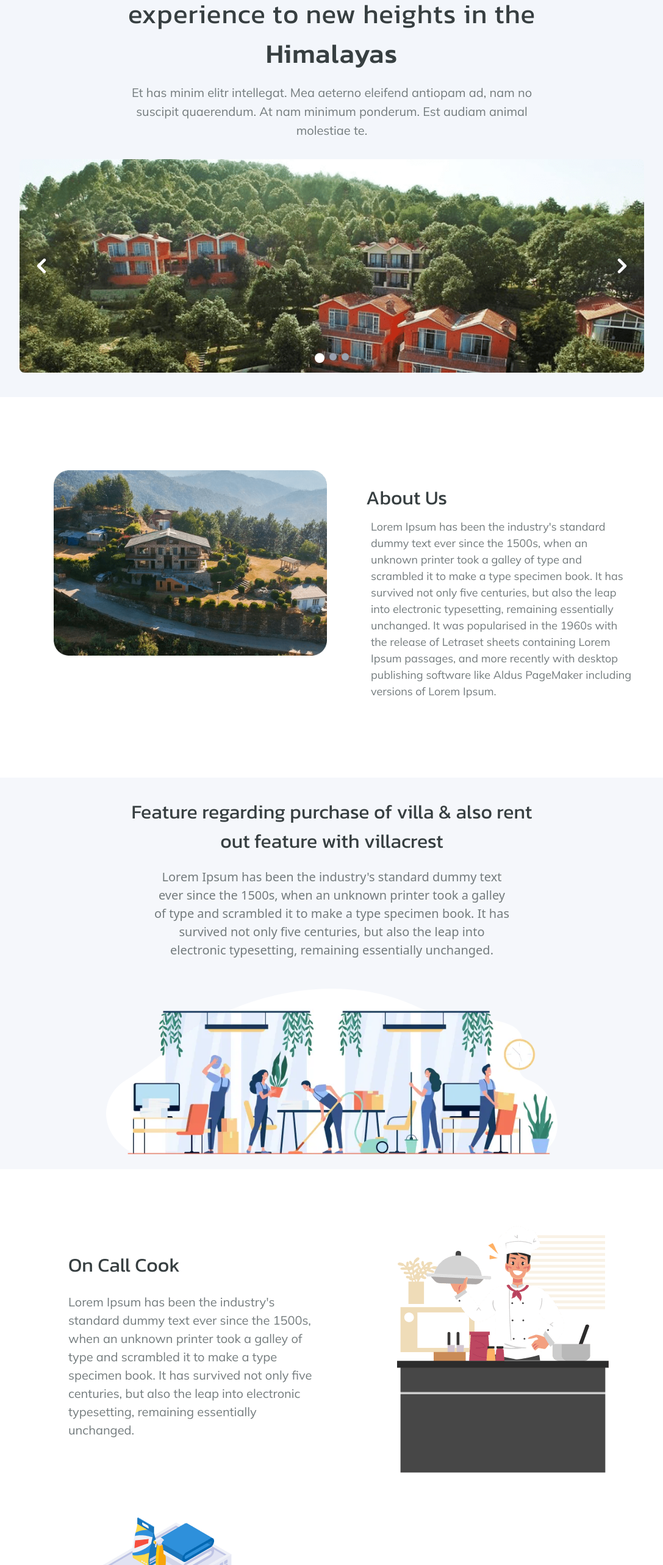
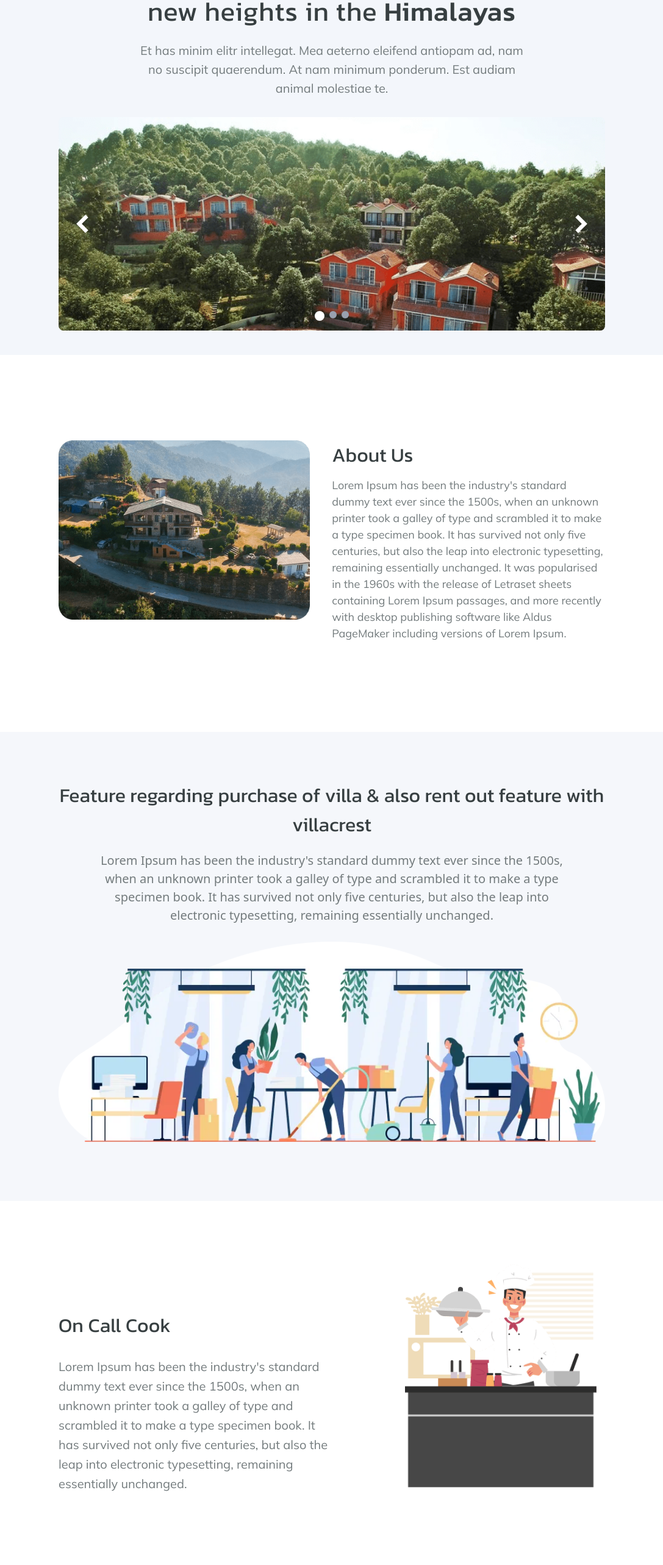
Before and after one commit to Anurag-aeroqube/Assignment-4, a React (Vite) app: page /home in a window 1280 px wide. Shown: the part 220-2786 px from the top of the page at 61% size, without its empty margins (96-1183 px from the left). Built offline with nearby package versions, Linux system fonts and the light colour scheme.

Commit message:
Added responsiveness in Home

```diff
--- a/src/Components/Carousel.tsx
+++ b/src/Components/Carousel.tsx
@@ -47,19 +47,19 @@ const Carousel = () => {
 
             {/* Navigation Buttons */}
             <button
-                className="absolute top-1/2 left-4 transform -translate-y-1/2 z-30 p-2  hover:bg-gray-800/80 transition-all"
+                className="absolute top-1/2 left-4 transform -translate-y-1/2 z-30 p-2  hover:bg-gray-800/30 transition-all"
                 onClick={prevSlide}
             >
-                <svg className="w-6 h-6 text-white" viewBox="0 0 6 10" fill="none" xmlns="http://www.w3.org/2000/svg">
-                    <path stroke="currentColor" strokeWidth="2" strokeLinecap="round" strokeLinejoin="round" d="M5 1L1 5l4 4"/>
+                <svg className="w-8 h-8 text-white" viewBox="0 0 6 10" fill="none" xmlns="http://www.w3.org/2000/svg">
+                    <path stroke="currentColor" strokeWidth="2"   d="M5 1L1 5l4 4"/>
                 </svg>
             </button>
             <button
-                className="absolute top-1/2 right-4 transform -translate-y-1/2 z-30 p-2  hover:bg-gray-800/80  transition-all"
+                className="absolute top-1/2 right-4 transform -translate-y-1/2 z-30 p-2  hover:bg-gray-800/30  transition-all"
                 onClick={nextSlide}
             >
-                <svg className="w-6 h-6 text-white" viewBox="0 0 6 10" fill="none" xmlns="http://www.w3.org/2000/svg">
-                    <path stroke="currentColor" strokeWidth="2" strokeLinecap="round" strokeLinejoin="round" d="M1 9l4-4-4-4"/>
+                <svg className="w-8 h-8 text-white" viewBox="0 0 6 10" fill="none" xmlns="http://www.w3.org/2000/svg">
+                    <path stroke="currentColor" strokeWidth="2"  d="M1 9l4-4-4-4"/>
                 </svg>
             </button>
         </div>
--- a/src/Components/Home.tsx
+++ b/src/Components/Home.tsx
@@ -12,20 +12,33 @@ import maintenance from '../assets/maintenance.png'
 import Carousel from './Carousel';
 const Home = () => {
   return (
-    <div className='py-1'>
+    <div className=''>
+
+      {/* <section className='bg-[#3c64b1]/6 w-full'>
+        <header className='w-[70%] mx-auto'>
+          <div className='w-[81%] mx-auto auto pt-16'>
+            <h1 className='font-kanit text-[44px] text-center leading-[65px] text-[#373f41] tracking-[1px]'>Take your <span className='font-medium'> real estate</span> experience to new heights in the <span className='font-medium'>Himalayas</span> </h1>
+            <p className='font-mulish text-[#737b7d] text-center text-[22px]leading-[30px] tracking-[0.3px] py-3 w-[80%] mx-auto'>Et has minim elitr intellegat. Mea aeterno eleifend antiopam ad, nam no suscipit quaerendum. At nam minimum ponderum. Est audiam animal molestiae te.</p>
+
+          </div>
+          <div>
+            <Carousel/>
+
+          </div>
+        </header>
+      </section> */}
+
+
       <div className="w-full  bg-[#3c64b1]/6">
-        <div className="sm:px-5 py-5  px-1 lg:px-30 lg:pt-20 pb-10">
-          <div className='px-3 sm:px-10'>
-            <h1 className="font-kanit text-center lg:px-36 text-xl sm:text-2xl sm:space-x-2 text-[#373f41] md:px-16 md:text-3xl lg:text-[44px]   lg:leading-[65px] md:leading-[52px] lg:tracking-[1px] ">
+        <div className=" py-4   xl:w-[70%]  md:w-[80%] w-[90%] mx-auto lg:pt-20 pb-10">
+          <div className='w-[90%] mx-auto'>
+            <h1 className="font-kanit text-center text-xl sm:text-2xl  text-[#373f41]  md:text-3xl lg:text-[44px]   lg:leading-[65px] md:leading-[52px] lg:tracking-[1px] ">
               Take your <span className="font-medium">real estate</span> experience to new heights in the <span className="font-medium">Himalayas</span>
             </h1>
-            <p className="text-center text-base sm:text-lg lg:px-36 font-mulish lg:text-[20px] md:px-28 px-6  text-[#737b7d] mt-4">
+            <p className="text-center text-base sm:text-lg  font-mulish lg:text-[20px] md:text-[18px] w-[80%] mx-auto text-[#737b7d] mt-4">
               Et has minim elitr intellegat. Mea aeterno eleifend antiopam ad, nam no suscipit quaerendum. At nam minimum ponderum. Est audiam animal molestiae te.
             </p>
-
           </div>
-
-
           <div className="mt-8 ">
             <Carousel />
           </div>
@@ -35,48 +48,51 @@ const Home = () => {
 
       {/* about us section */}
 
-      <section id="about" className="lg:p-10  text-center">
-        <div className="max-w-7xl mx-auto flex flex-col lg:pl-20 md:flex-row items-start sm:w-full  mt-20 md:pl-8">
-          <img src={about} className="w-full sm:w-[80%] md:w-1/2 mx-auto   lg:pl-16 lg:pr-12 object-fill md:pl-3 rounded-lg " alt="About Villa" />
-          <div className="md:w-2/3  md:pb-10 w-fit mx-auto   lg:pr-24 sm:text-left sm:w-[80%] md:px-4 px-2 pt-4 sm:py-5 ">
-            <h3 className=" text-2xl lg:text-[32px] text-[#373f41] font-kanit mb-3 md:text-left text-center  mt-1">About Us</h3>
-            <p className="text-[#737b7d] font-mulish text-base md:text-[16px] px-2 lg:text-[18px] md:leading-[1.5]">
+      <section id="about" className="mt-10">
+        <article className='w-full sm:py-8 lg:py-25'>
+          <div className="xl:w-[70%]  md:w-[80%] w-[90%]   mx-auto flex lg:flex-row flex-col-reverse  justify-between md:gap-x-9">
+            <img src={about} className="  rounded-lg lg:w-[46%] mt-10 mb-9 lg:mt-0" alt="About Villa" />
+            <div className="lg:w-[54%]">
+              <h3 className=" text-[32px] text-[#373f41] font-kanit  lg:text-left text-center">About Us</h3>
+              <p className="text-[#737b7d] font-mulish   text-[18px] leading-[1.5] mt-3  ">
                 Lorem Ipsum has been the industry's standard dummy text ever since the 1500s, when an unknown printer took a galley of type and scrambled it to make a type specimen book. It has survived not only five centuries, but also the leap into electronic typesetting, remaining essentially unchanged. It was popularised in the 1960s with the release of Letraset sheets containing Lorem Ipsum passages, and more recently with desktop publishing software like Aldus PageMaker including versions of Lorem Ipsum.
               </p>
             </div>
-
           </div>
+        </article>
       </section>
 
 
       {/* about us ke bd */}
       <section className='lg:py-12'>
-        <div className='bg-[#3c64b1]/5 items-center w-full lg:px-35 h-full'>
-          <div className='sm:flex flex-col justify-center py-6 lg:p-8' >
-            <h1 className='text-xl md:text-[32px] font-kanit text-[#373f41] lg:px-30 px-2 leading-[1.5] text-center'>Feature regarding purchase of villa & also rent out feature with villacrest</h1>
-            <p className='md:text-[20px] sm:text-base text-[#737b7d]  lg:px-44 md:px-20 mt-5  px-2  text-center'>Lorem Ipsum has been the industry's standard dummy text ever since the 1500s, when an unknown printer took a galley of type and scrambled it to make a type specimen book. It has survived not only five centuries, but also the leap into electronic typesetting, remaining essentially unchanged.</p>
+        <article className='bg-[#3c64b1]/5 w-full '>
+          <div className='xl:w-[70%]  md:w-[80%] w-[90%]  mx-auto md:py-20 py-10'>
+            <div className='sm:flex flex-col justify-center ' >
+              <h1 className=' text-[32px] font-kanit text-[#373f41] md:leading-[1.5] leading-[1.3] text-center'>Feature regarding purchase of villa & also rent out feature with villacrest</h1>
+              <p className='text-[20px]  text-[#737b7d]  mt-5 lg:w-[88%] mx-auto  w-[94%]  text-center'>Lorem Ipsum has been the industry's standard dummy text ever since the 1500s, when an unknown printer took a galley of type and scrambled it to make a type specimen book. It has survived not only five centuries, but also the leap into electronic typesetting, remaining essentially unchanged.</p>
             </div>
-          <div className=' mt-4 pb-6'>
-            <img src={section3} className=' md:w-[74%] w-full mx-auto '></img>
+            <div className=' mt-7 pb-4'>
+              <img src={section3} className=' w-full mx-auto '></img>
             </div>
-
           </div>
+        </article>
       </section>
 
 
       {/* on call cook */}
-      <section className='py-10' >
-        <div className="flex flex-col md:flex md:flex-row justify-between md:px-20 py-10 items-center md:h-[404px]   ">
-          <div className="md:w-1/2  lg:pl-32 md:text-left px-3 ">
-            <h3 className="  lg:text-[32px] text-[#373f41] mb-6 text-2xl md:text-left text-center font-kanit ">On Call Cook</h3>
-            <p className="text-[#737b7d] font-mulish lg:text-[20px]  ">
-              Lorem Ipsum has been the industry's standard dummy text ever since the 1500s, when an unknown printer took a galley of type and scrambled it to make a type specimen book. It has survived not only five centuries, but also the leap into electronic typesetting, remaining essentially unchanged.
-            </p>
+      <section className='lg:py-14 sm:py-10' >
+        <article className='w-full'>
+          <div className='lg:w-[70%] w-[80%] mx-auto flex lg:flex-row flex-col  md:justify-between'>
+            <header className='lg:w-[50%] py-20 space-y-8'>
+              <p className='text-[#373f41] font-kanit text-[32px] leading-[40px] lg:text-left text-center tracking-[0.1px]'>On Call Cook</p>
+              <p className='font-mulish text-[20px] text-[#737b7d] leading-[32px] tracking[0.3px] '>Lorem Ipsum has been the industry's standard dummy text ever since the 1500s, when an unknown printer took a galley of type and scrambled it to make a type specimen book. It has survived not only five centuries, but also the leap into electronic typesetting, remaining essentially unchanged.</p>
+            </header>
+            <figure className='lg:w-[50%] '>
+              <img src={cook} className=' w-[70%] mx-auto lg:ml-30'></img>
+            </figure>
+
           </div>
-          <div className=" md:w-1/2 md:px-12 px-2 md:mt-3 py-10">
-            <img src={cook} alt="On Call Cook" className=" md:w-fit  w-[65%] mx-auto" />
-          </div>
-        </div>
+        </article>
 
       </section>
 
@@ -85,103 +101,113 @@ const Home = () => {
       laundary services */}
 
 
-      <section className='py-10 ' >
-        <div className="flex flex-col md:flex md:flex-row justify-between lg:px-20 lg:py-10 items-center lg:h-[399px] px-3   ">
-          <div className=" md:w-1/2 lg:pl-36 md:px-12 ">
-            <img src={laundary} alt="On Call Cook" className=" md:w-fit w-[65%] mx-auto" />
-          </div>
-          <div className="md:w-1/2  lg:pr-20  md:pr-18 lg:pl-3 md:text-left mt-10 ">
-            <h3 className="  lg:text-[32px] text-[#373f41] mb-8 font-kanit md:text-left text-center text-2xl">Laundary Services</h3>
-            <p className="text-[#737b7d] font-mulish lg:text-[20px] tracking-[0.3px]  ">
-              Lorem Ipsum has been the industry's standard dummy text ever since the 1500s, when an unknown printer took a galley of type and scrambled it to make a type specimen book. It has survived not only five centuries, but also the leap into electronic typesetting, remaining essentially unchanged.
-            </p>
-          </div>
+<section className='lg:py-14 sm:py-10' >
+        <article className='w-full'>
+
+          <div className='lg:w-[70%] w-[80%] mx-auto flex lg:flex-row flex-col-reverse  md:justify-between'>
+          <figure className='lg:w-[50%] '>
+              <img src={laundary} className='w-[70%] mx-auto '></img>
+            </figure>
+
+            <header className='lg:w-[50%] py-20 space-y-8'>
+              <p className='text-[#373f41] font-kanit text-[32px] leading-[40px] lg:text-left text-center tracking-[0.1px]'>Laundary Services</p>
+              <p className='font-mulish text-[20px] text-[#737b7d] leading-[32px] tracking[0.3px] '>Lorem Ipsum has been the industry's standard dummy text ever since the 1500s, when an unknown printer took a galley of type and scrambled it to make a type specimen book. It has survived not only five centuries, but also the leap into electronic typesetting, remaining essentially unchanged.</p>
+            </header>
+
 
           </div>
+        </article>
 
       </section>
 
 
       {/* facility cleaning services */}
 
-      <section className='py-10' >
-        <div className="flex flex-col md:flex-row justify-between lg:px-20 py-10 items-center lg:h-[404px] px-3  ">
-          <div className="md:w-1/2    md:text-left text-center lg:pl-30 md:pl-20">
-            <h3 className="  lg:text-[32px] text-[#373f41] mb-8 font-kanit text-2xl ">Facility Cleaning Services</h3>
-            <p className="text-[#737b7d] font-mulish lg:text-[20px]  ">
-              Lorem Ipsum has been the industry's standard dummy text ever since the 1500s, when an unknown printer took a galley of type and scrambled it to make a type specimen book. It has survived not only five centuries, but also the leap into electronic typesetting, remaining essentially unchanged.
-            </p>
+      <section className='lg:py-14 sm:py-10' >
+        <article className='w-full'>
+          <div className='lg:w-[70%] w-[80%] mx-auto flex lg:flex-row flex-col  md:justify-between'>
+            <header className='lg:w-[50%] py-20 space-y-8'>
+              <p className='text-[#373f41] font-kanit text-[32px] leading-[40px] lg:text-left text-center tracking-[0.1px]'>Facility Cleaning Services</p>
+              <p className='font-mulish text-[20px] text-[#737b7d] leading-[32px] tracking[0.3px] '>Lorem Ipsum has been the industry's standard dummy text ever since the 1500s, when an unknown printer took a galley of type and scrambled it to make a type specimen book. It has survived not only five centuries, but also the leap into electronic typesetting, remaining essentially unchanged.</p>
+            </header>
+            <figure className='lg:w-[50%] '>
+              <img src={cleaning} className='lg:w-[70%] w-[70%] mx-auto lg:ml-30'></img>
+            </figure>
+
           </div>
-          <div className=" md:w-1/2 mt-5 sm:px-20 md:px-14">
-            <img src={cleaning} alt="On Call Cook" className=" md:w-fit w-[80%] mx-auto" />
-          </div>
-        </div>
+        </article>
 
       </section>
 
 
       {/* maintance and repairs */}
 
-      <section className='py-10 ' >
-        <div className="flex flex-col md:flex-row justify-between md:px-20 lg:py-10 items-center lg:h-[316px]   ">
-          <div className=" md:w-1/2 md:pl-14 md:pr-12 lg:pl-25 lg:pr-20 ">
-            <img src={maintenance} alt="On Call Cook" className="md:w-fit w-[80%] mx-auto " />
-          </div>
-          <div className="md:w-1/2  lg:pr-20  md:pl-5 md:text-left lg:pl-5 text-center pt-8 px-2">
-            <h3 className="  lg:text-[32px] text-[#373f41] mb-8  text-2xl font-kanit ">Maintenance & Repairs</h3>
-            <p className="text-[#737b7d] font-mulish lg:text-[20px]  tracking-[0.1px]">
-              Lorem Ipsum has been the industry's standard dummy text ever since the 1500s, when an unknown printer took a galley of type and scrambled it to make a type specimen book. It has survived not only five centuries, but also the leap into electronic typesetting, remaining essentially unchanged.
-            </p>
-          </div>
+      <section className='lg:py-14 py-10 mb-20 ' >
+        <article className='w-full'>
+
+          <div className='lg:w-[70%] w-[80%] mx-auto flex lg:flex-row flex-col-reverse gap-x-5 lg:justify-between'>
+          <figure className='lg:w-[48%] mx-auto sm:pt-0 pt-10 '>
+              <img src={maintenance} className='w-[90%]  my-auto '></img>
+            </figure>
+
+            <header className='lg:w-[52%]   space-y-8'>
+              <p className='text-[#373f41] font-kanit text-[32px] leading-[40px] lg:text-left text-center tracking-[0.1px]'>Maintenance & Repairs</p>
+              <p className='font-mulish text-[20px] text-[#737b7d] leading-[32px] tracking[0.3px] '>Lorem Ipsum has been the industry's standard dummy text ever since the 1500s, when an unknown printer took a galley of type and scrambled it to make a type specimen book. It has survived not only five centuries, but also the leap into electronic typesetting, remaining essentially unchanged.</p>
+            </header>
+
 
           </div>
+        </article>
 
       </section>
 
       {/* view details */}
 
-      <section className='py-16'>
-      <div className='bg-[#3c64b1]/10  w-full   '>
-        <div className='md:flex md:flex-row md:justify-between  flex flex-col justify-center md:pt-0 pt-5 md:p-10  lg:p-20'>
-          <div className='sm:flex-row md:w-1/2   lg:mt-10 lg:px-15 px-2  '>
-            <div>
-              <p className='md:text-[32px] text-xl md:text-left text-center font-kanit '>Title for the key features of the villa goes here</p>
-              <p className='lg:text-[20px] px-2 text-[#737b7d] mt-5 tracking-[0.3px] font-mulish '>Lorem Ipsum has been the industry's standard dummy text ever since the 1500s, when an unknown printer took a galley of type and scrambled it to make a type specimen book.</p>
-            </div >
-            <div className="sm:flex flex-row justify-between lg:px-5 mt-10 ">
+
+      <section>
+        <article className='w-full bg-[#3c64b1]/10'>
+          <div className='xl:w-[70%] md:w-[80%] w-[90%]  mx-auto flex lg:flex-row flex-col gap-3 py-8 '>
+            <header className='lg:w-[54%] py-10  '>
+              <header>
+                <p className=' text-[24px] sm:text-left text-center leadinng-[40px] tracking-[0.1px] font-kanit '>Title for the key features of the villa goes here</p>
+                <p className=' text-[15px] lg:w-[94%] w-[96%] mx-auto  text-[#737b7d] md:leading-[32px] leading-[24px]  py-6 tracking-[0.3px] font-mulish '>Lorem Ipsum has been the industry's standard dummy text ever since the 1500s, when an unknown printer took a galley of type and scrambled it to make a type specimen book.</p>
+              </header>
+
+              <div className='flex md:flex-row flex-col lg:justify-between justify-around w-[96%]'>
                 <ul className="sm:space-y-4 space-y-1 list-disc list-inside   marker:text-[#3c64b1]">
-                <li className=" font-manrope lg:text-[18px] md:text-[14px] font-semibold">Tailored services</li>
-                <li className="font-manrope lg:text-[18px] md:text-[14px]  font-semibold">Effortless arrivals</li>
-                <li className="font-manrope lg:text-[18px] md:text-[14px]  font-semibold">Inspection and vetting</li>
+                  <li className=" font-manrope lg:text-[18px] text-[16px] font-semibold">Tailored services</li>
+                  <li className="font-manrope lg:text-[18px] text-[16px]  font-semibold">Effortless arrivals</li>
+                  <li className="font-manrope lg:text-[18px] text-[16px]  font-semibold">Inspection and vetting</li>
                 </ul>
-              <ul className="sm:space-y-4 space-y-1 list-disc list-inside marker:text-[#3c64b1]">
-                <li className="font-manrope lg:text-[18px] md:text-[14px] font-semibold">Expertly designed</li>
-                <li className="font-manrope lg:text-[18px] md:text-[14px]  font-semibold">Luxury amenities</li>
-                <li className="font-manrope lg:text-[18px] md:text-[14px]  font-semibold">Custom itineraries</li>
+                <ul className="sm:space-y-4 space-y-1 list-disc list-inside marker:text-[#3c64b1] md:pt-0 pt-1 ">
+                  <li className="font-manrope lg:text-[18px] md:text-[16px] font-semibold">Expertly designed</li>
+                  <li className="font-manrope lg:text-[18px] md:text-[16px]  font-semibold">Luxury amenities</li>
+                  <li className="font-manrope lg:text-[18px] md:text-[16px]  font-semibold">Custom itineraries</li>
                 </ul>
               </div>
 
-            <div className=' mb-8 sm:w-[30%]  md:w-full sm:mx-auto '>
-              <button className='bg-[#6d87cb] font-mulish md:items-left w-fit mx-auto mt-15 text-white md:px-6 md:py-3 md:text-[18px] text-xl px-4 py-2   '>View Details</button>
+              <footer className='w-[34%] lg:mx-0 mx-auto'>
+                <button className='bg-[#6d87cb] font-mulish w-fit mx-auto py-2 px-4 mt-10 text-white  xl:text-[18px] lg:text-[16px] text-[14px]  '>View Details</button>
+              </footer>
+
+            </header>
+            <figure className='lg:w-[46%]  '>
+              <img src={section5} className='xl:w-[95%] mx-auto mt-10'></img>
+            </figure>
           </div>
-
-          </div>
-          <div className='lg:pr-20 items-center  sm:pl-36   md:pl-0'>
-            <img src={section5} className='md:w-full sm:w-[60%] md:tems-start'></img>
-          </div>
-
-        </div>
-      </div>
+        </article>
 
       </section>
 
 
 
-      <section className="py-20 bg-white text-center">
-        <h2 className="text-2xl font-kanit text-[32px] text-[#373f41] leading-[50px] mb-10">
+
+      <section className="py-28 bg-white text-center">
+        <article className='xl:w-[70%] md:w-[80%] w-[90%] mx-auto '>
+          <h2 className="text-2xl font-kanit text-[32px] text-[#373f41] leading-[50px] mb-12">
             Villa Image Gallery
           </h2>
-        <div className="grid grid-cols-1 sm:grid-cols-2 md:grid-cols-3 gap-6 max-w-6xl w-fit mx-auto lg:px-4 sm:space-y-4">
+          <div className="grid grid-cols-1 sm:grid-cols-2 md:grid-cols-3 gap-12 gap-x-14 g max-w-6xl w-fit mx-auto gap-">
             <img src={galary1} alt="Villa 1" className=" shadow-lg" />
             <img src={galary2} alt="Villa 2" className=" shadow-lg" />
             <img src={galary3} alt="Villa 3" className=" shadow-lg" />
@@ -189,16 +215,23 @@ const Home = () => {
             <img src={galary2} alt="Villa 2" className="   shadow-lg" />
             <img src={galary3} alt="Villa 3" className=" shadow-lg" />
           </div>
+
+        </article>
+
       </section>
 
 
-      <section className='bg-[#3c64b1]/10 items-center '>
-        <div className='py-5 flex flex-col justify-center'>
-          <p className='md:text-[32px] font-kanit text-center leading-[50px] text-[24px] '>Why Choose VillaCrest?</p>
-          <p className='lg:px-96 px-3 py-5 md:text-[20px] text-[16px] text-center font-mulish leading-[25px] md:eading-[32px] md:px-40  text-[#737b7d]'>Lorem Ipsum has been the industry's standard dummy text ever since the 1500s, when an unknown printer took a galley of type and scrambled it to make a type specimen book. It has survived not only five centuries, but also the leap into electronic typesetting, remaining essentially unchanged.</p>
-          <button className='bg-[#6d87cb] font-mulish font-bold text-[14px] w-fit mx-auto py-3 px-6 text-white md:mb-10'>Contact</button>
+      <section className='bg-[#3c64b1]/10 w-full '>
+      <article className='xl:w-[70%] md:w-[80%] w-[90%] mx-auto pt-5'>
+      <div className=' flex  flex-col  gap-y-7 pb-20 '>
+          <p className='text-[32px] font-kanit text-center text-[#373f41] leading-[50px]  '>Why Choose VillaCrest?</p>
+          <p className=' text-[16px] text-center font-mulish  leading-[30px] xl:w-[60%] tracking-[0.3px]  mx-auto  text-[#737b7d]'>Lorem Ipsum has been the industry's standard dummy text ever since the 1500s, when an unknown printer took a galley of type and scrambled it to make a type specimen book. It has survived not only five centuries, but also the leap into electronic typesetting, remaining essentially unchanged.</p>
+          <button className='bg-[#6d87cb] font-mulish font-bold text-[14px] w-fit mx-auto py-3 px-7 text-white '>Contact</button>
 
         </div>
+
+      </article>
+
       </section>
 
 
--- a/src/Components/VCrousel.tsx
+++ b/src/Components/VCrousel.tsx
@@ -33,7 +33,7 @@ const VCarousel = () => {
       <div className="relative">
         <img
           src={images[currentIndex]}
-          className="block w-full h-full object-contain"
+          className="block w-[730px] h-[500px] object-contain"
           alt={`Slide ${currentIndex + 1}`}
         />
       </div>
```
Also changed, not shown: src/Components/Ammenties.tsx (+2 -9 lines). Lines whose indentation alone changed are shown as unchanged.
